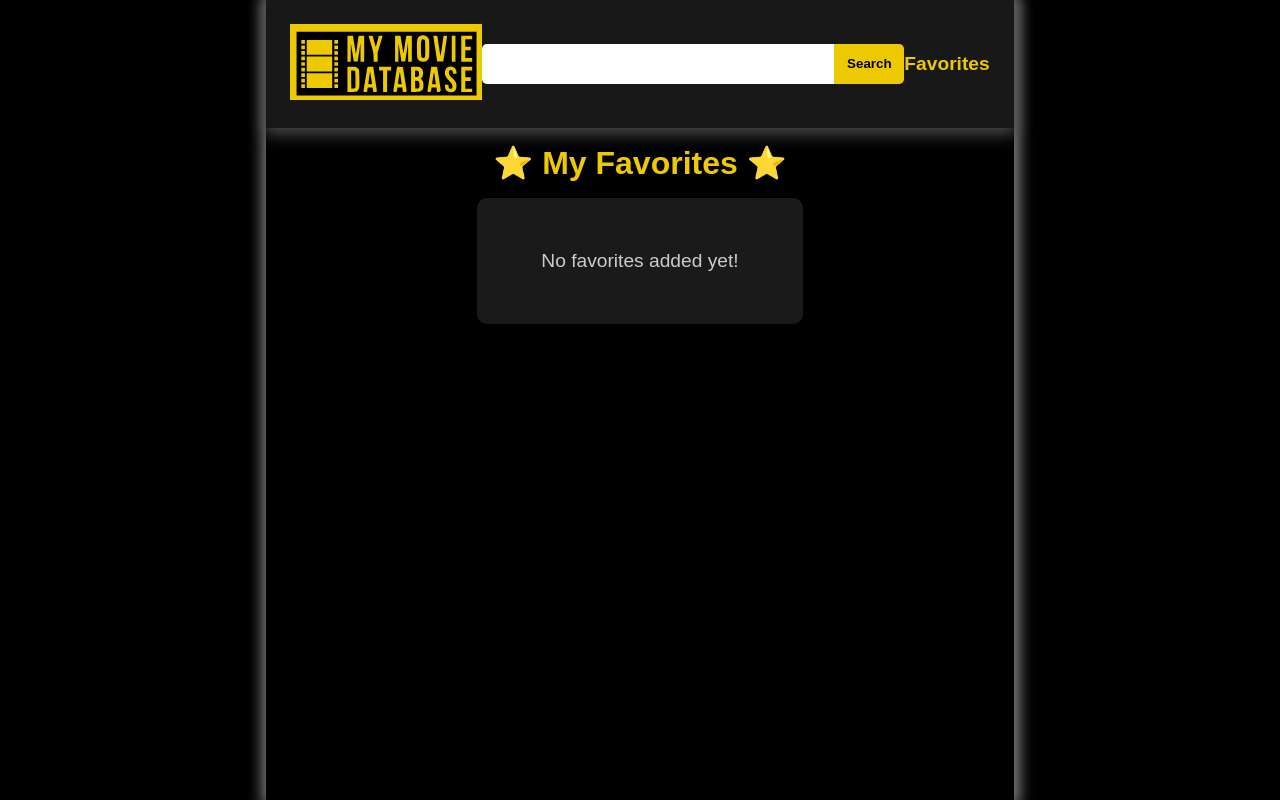
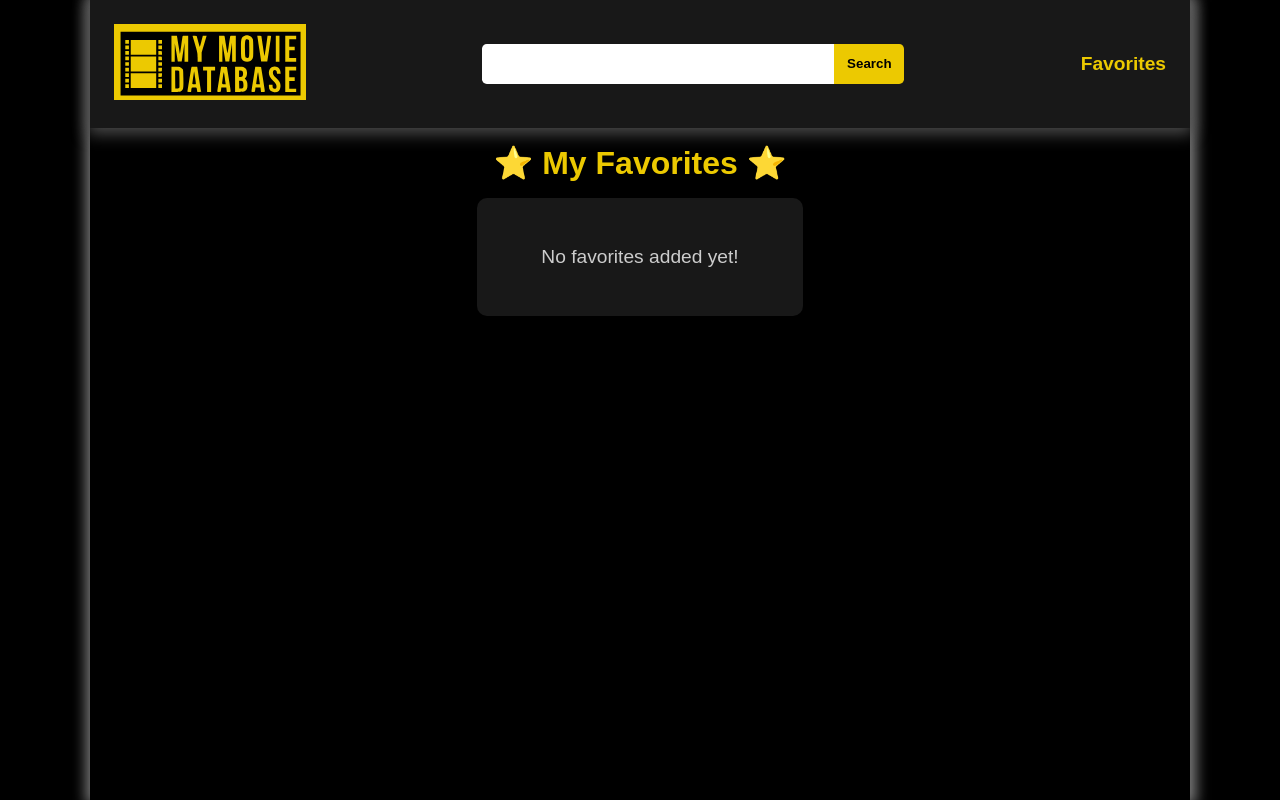
Before and after one commit to Welene/happy-zebras-react, a React (Vite) app: page /favorite in a window 1280 px wide. Built offline with nearby package versions, Linux system fonts and the light colour scheme.

Commit message:
Fixed the favorite background page issue

```diff
--- a/src/pages/FavoritePage/favoritePage.css
+++ b/src/pages/FavoritePage/favoritePage.css
@@ -2,7 +2,7 @@
 	background-color: black;
 	color: white;
 	min-height: 100vh;
-
+	width: 100%;
 	font-family: 'Montserrat', sans-serif;
 }
 
@@ -22,9 +22,9 @@
 }
 
 .favorites-content-box {
-	background-color: #1a1a1a;
-	padding: 20px;
+	background-color: var(--dark-grey-bg);
+	padding: 1rem;
 	border-radius: 10px;
 	margin: 0 auto;
-	max-width: 1200px;
+	width: 100%;
 }
```
